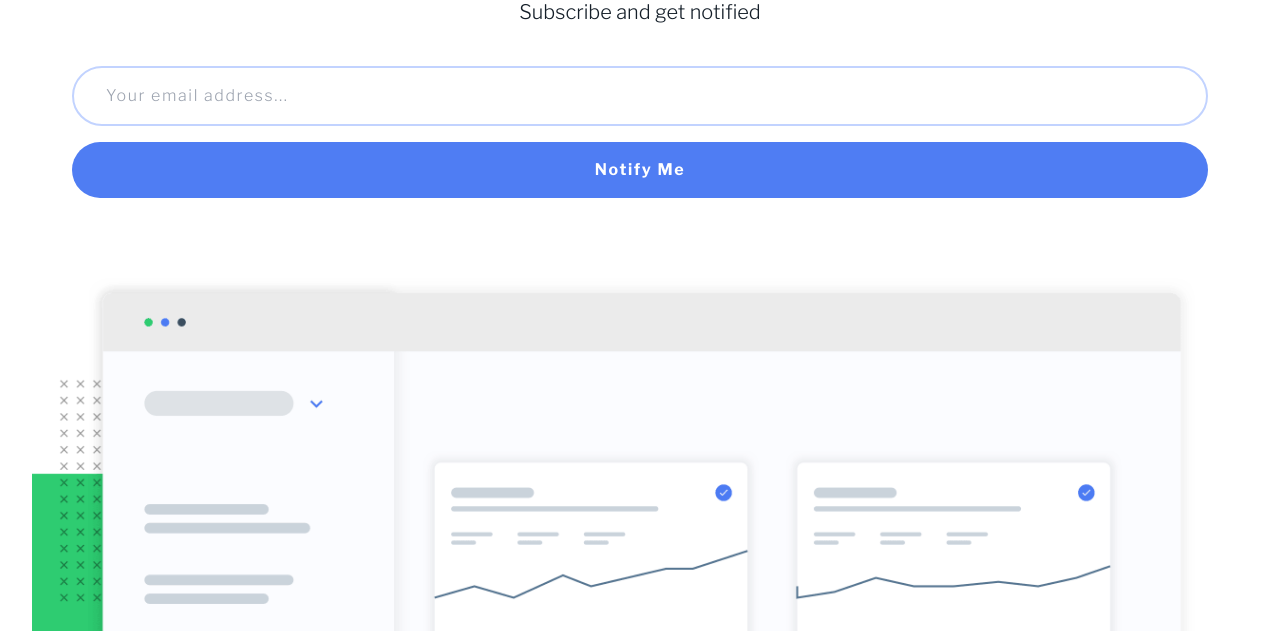
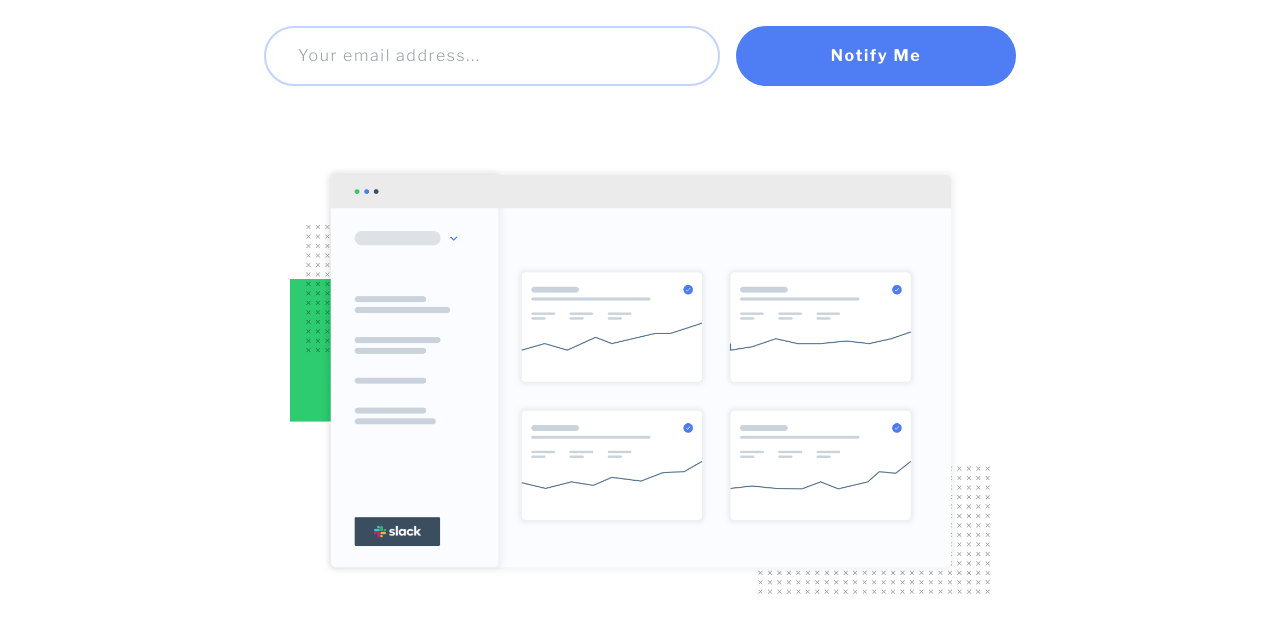
Before and after one commit to jchapar/ping_FEM, a website: page index.html in a window 1280 px wide. Shown: the part 204-835 px from the top of the page. Drawn offline with nearby package versions, Linux system fonts and the light colour scheme.

Commit message:
tablet and larger screen size styles added

```diff
--- a/index.html
+++ b/index.html
@@ -16,7 +16,7 @@
   </head>
   <body class="font-sans">
     <!-- Global Container -->
-    <div class="container mx-auto max-w-7xl h-full w-full my-20 px-8">
+    <div class="container mx-auto max-w-4xl h-full w-full my-20 px-8 md:my-10">
       <!-- Flex Container -->
       <div class="flex flex-col items-center justify-center h-full w-full">
         <!-- Logo -->
@@ -31,36 +31,40 @@
           <p class="text-xl text-veryDarkBlue">Subscribe and get notified</p>
         </div>
         <!-- Subscription -->
-        <div class="subscription-wrapper flex flex-col w-full px-10 space-y-4 mb-20">
+        <div
+          class="subscription-wrapper flex flex-col w-full px-10 space-y-4 mb-20 md:flex-row md:space-y-0 md:space-x-4"
+        >
           <input
             type="text"
             name="email"
             id="email"
             placeholder="Your email address..."
-            class="border-2 border-paleBlue py-4 pl-8 rounded-full tracking-widest"
+            class="border-2 border-paleBlue py-4 pl-8 rounded-full tracking-widest outline-0 md:flex-auto md:w-64 active:border-paleBlue"
           />
-          <button class="bg-blue text-white py-4 px-4 rounded-full font-bold tracking-widest">
+          <button
+            class="bg-blue text-white py-4 px-4 rounded-full font-bold tracking-widest md:flex-auto md:w-20"
+          >
             Notify Me
           </button>
         </div>
         <!-- Landing Image -->
         <div class="landing-image mb-10">
-          <img src="images/illustration-dashboard.png" alt="Landing" />
+          <img src="images/illustration-dashboard.png" alt="Landing" class="md:max-w-[700px]" />
         </div>
         <!-- Socials -->
         <div class="socials flex items-start space-x-4 mb-8">
           <div
-            class="border-[1px] border-paleBlue h-[35px] w-[35px] rounded-full flex items-center justify-center"
+            class="border-[1px] border-paleBlue h-[35px] w-[35px] rounded-full flex items-center justify-center cursor-pointer hover:bg-paleBlue"
           >
             <i class="fa-brands fa-facebook-f text-blue"></i>
           </div>
           <div
-            class="border-[1px] border-paleBlue h-[35px] w-[35px] rounded-full flex items-center justify-center"
+            class="border-[1px] border-paleBlue h-[35px] w-[35px] rounded-full flex items-center justify-center cursor-pointer hover:bg-paleBlue"
           >
             <i class="fa-brands fa-twitter text-blue"></i>
           </div>
           <div
-            class="border-[1px] border-paleBlue h-[35px] w-[35px] rounded-full flex items-center justify-center"
+            class="border-[1px] border-paleBlue h-[35px] w-[35px] rounded-full flex items-center justify-center cursor-pointer hover:bg-paleBlue"
           >
             <i class="fa-brands fa-instagram text-blue"></i>
           </div>
```
Also changed, not shown: css/style.css.
